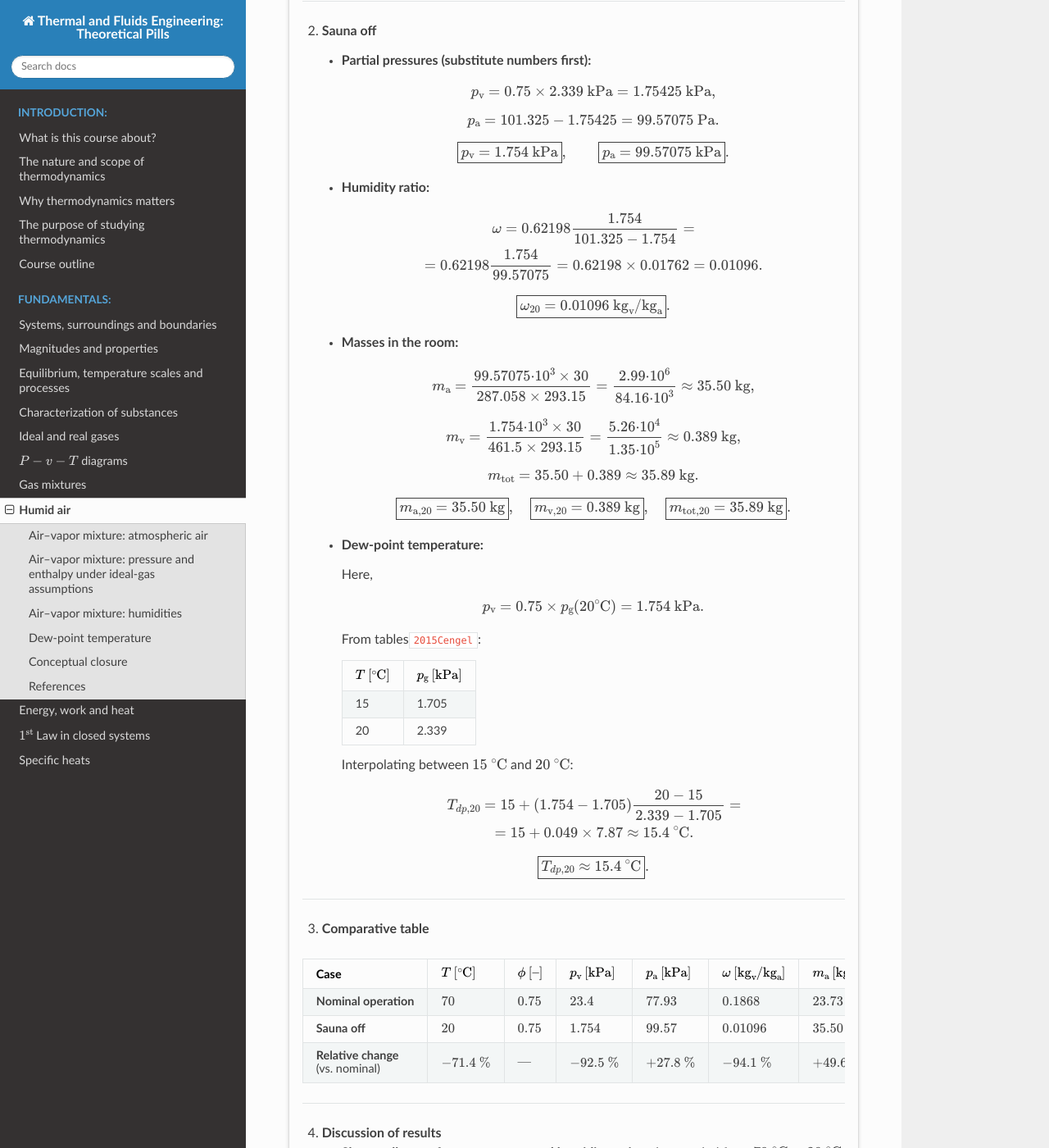
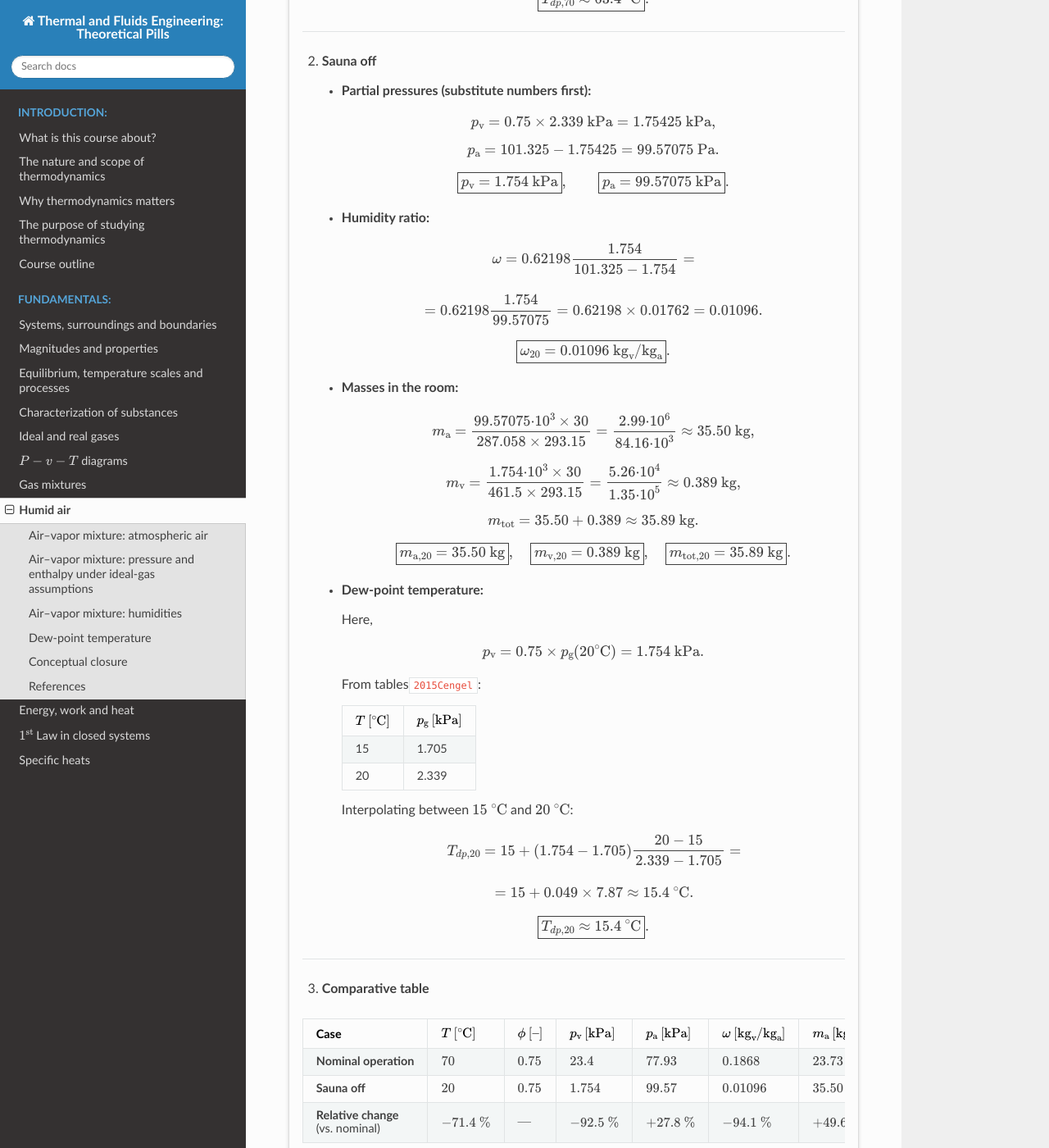
Before and after one commit to azarketa/Thermodynamics-theoretical-pills, a Sphinx documentation site: the page built from source/08_Humid_air.md, in a window 1280 px wide and 1400 px high, scrolled down 6084 px. Shown: the whole window at 82% size. Built offline with Sphinx 7.4.7 and the Read the Docs theme 3.1.0, drawn with Linux system fonts in a browser that asks for light colours; cross-references to code outside the pages are shown as plain code; some of the changed text lies outside the part shown.

Commit message:
Files updated

```diff
--- a/source/08_Humid_air.md
+++ b/source/08_Humid_air.md
@@ -236,7 +236,7 @@ $$
 
         $$
         \begin{gather*}
-        \omega = 0.62198{}\frac{23.4}{101.325-23.4} = \\
+        \omega = 0.62198{}\frac{23.4}{101.325-23.4} = \\[10pt]
         = 0.62198{}\frac{23.4}{77.925} = 0.62198\times 0.3004 = 0.1868.
         \end{gather*}
         $$
@@ -287,7 +287,7 @@ $$
 
         $$
         \begin{gather*}
-        T_{dp,70} = 60 + (23.4 - 19.94)\frac{65 - 60}{25.04 - 19.94} = \\
+        T_{dp,70} = 60 + (23.4 - 19.94)\frac{65 - 60}{25.04 - 19.94} = \\[10pt]
         = 60 + 3.46\times 0.98 \approx 63.4 \ ^\circ\text{C}.
         \end{gather*}
         $$
@@ -318,7 +318,7 @@ $$
 
         $$
         \begin{gather*}
-        \omega = 0.62198{}\frac{1.754}{101.325 - 1.754} = \\
+        \omega = 0.62198{}\frac{1.754}{101.325 - 1.754} = \\[10pt]
         = 0.62198{}\frac{1.754}{99.57075} = 0.62198 \times 0.01762 = 0.01096.
         \end{gather*}
         $$
@@ -366,7 +366,7 @@ $$
 
         $$
         \begin{gather*}
-        T_{dp,20} = 15 + (1.754 - 1.705)\frac{20 - 15}{2.339 - 1.705} = \\
+        T_{dp,20} = 15 + (1.754 - 1.705)\frac{20 - 15}{2.339 - 1.705} = \\[10pt]
         = 15 + 0.049\times 7.87 \approx 15.4 \ ^\circ\text{C}.
         \end{gather*}
         $$
```
Also changed, not shown: source/10_1st_law_in_closed_systems.md (+2 -2 lines).
